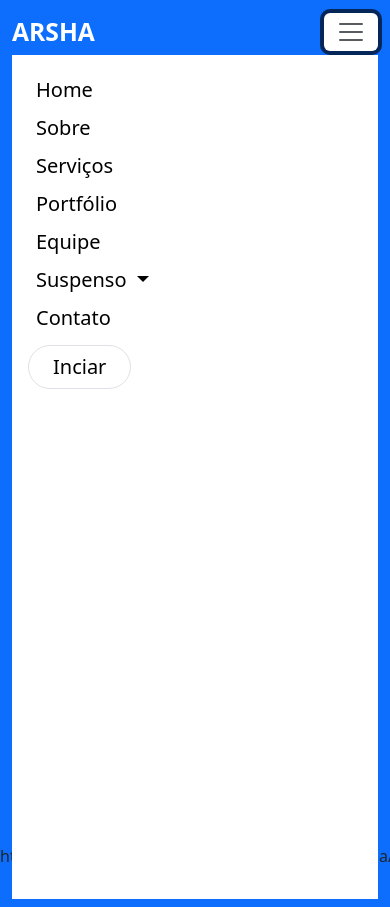
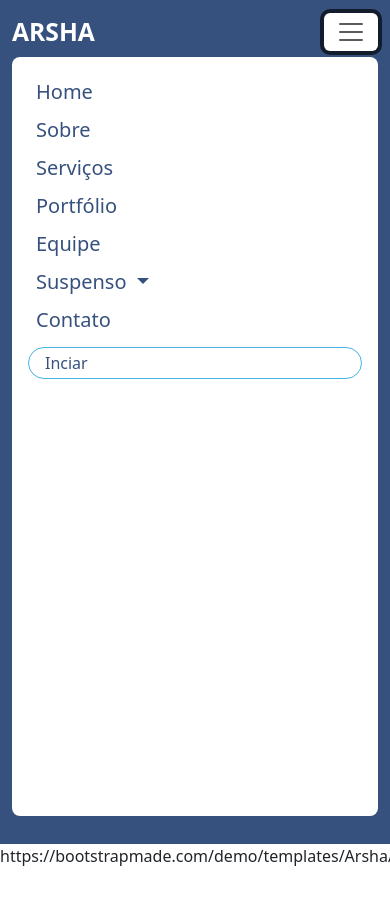
Before and after one commit to Antonio-Romes/ARSHA, a plain HTML site: page index.html in a window 390 px wide. Both pictures are taken after a click on the button "Toggle navigation". After the commit the page ends 868 px from the top, so only its background shows below. Drawn offline with nearby package versions, Linux system fonts and the light colour scheme.

Commit message:
torna o menu responsivel

```diff
--- a/CSS/style.css
+++ b/CSS/style.css
@@ -17,9 +17,60 @@
   background-color: #485f5e;
  }
 
- .height-100vh {
-  height: 100vh;
+
+ .content{
+  background-color: #37517e;
+ }
+
+ .content nav{
+  height: 70px;
+  width: 80%;
+ }
+
+ .content nav .collapse{
+  background-color: #37517e;
+
+ }
+
+ .content nav .collapse ul li a{
+  color: #fff;
+ }
+
+ .content nav .collapse button{
+  color: #fff;
+  border-color: #47b2e4;
+  border-radius: 2rem;
+  padding: .2rem 1rem;
+ }
+
+@media (max-width: 992px) {
+  .content nav{
+    width: 100%;
+    background-color: #37517e;
+   }
+
+   .content nav .collapse{
+    height: 90vh;
+    width: 100%;
+    background-color: #fff;
+    margin-top: .1rem;
+    border-radius: .5rem;
+   }
+
+   .content nav .collapse ul li a{
+    color: #37517e;
+   }
+
+   .content nav .collapse button{
+    color: #37517e;
+    border-color: #47b2e4;
+    border-radius: 2rem;
+    padding: .2rem 1rem;
+    width: 100%;
+    text-align: left;
+   }
 }
+
 
  /*
   .bg-azul-marinho-intenso, .bg-xl-azul-marinho-intenso{
--- a/index.html
+++ b/index.html
@@ -13,32 +13,32 @@
    <main class="container-fluid
                 p-0
                 content ">
-    <section id="home" class="bg-primary ">
+    <section id="home" class="">
       <nav class="container-fluid navbar navbar-expand-lg bg-azul-marinho-intenso sticky-top aos-init">
-        <div class="container-fluid ">
+        <div class="container-fluid container-md container-sm">
           <a class="navbar-brand text-white fw-bolder fs-2" href="#">ARSHA</a>
           <button class="navbar-toggler border-0 bg-white" type="button" data-bs-toggle="collapse" data-bs-target="#navbarSupportedContent" aria-controls="navbarSupportedContent" aria-expanded="false" aria-label="Toggle navigation">
             <span class="navbar-toggler-icon "></span>
           </button>
-          <div class="collapse navbar-collapse bg-white p-3 height-100vh " id="navbarSupportedContent">
+          <div class="collapse navbar-collapse p-3 " id="navbarSupportedContent">
             <ul class="navbar-nav me-auto mb-2 mb-lg-0 w-100 justify-content-end">
               <li class="nav-item">
-                <a class="nav-link  text-black fs-5 py-1 px-2 "  href="#home">Home</a>
+                <a class="nav-link fs-5 py-1 px-2 "  href="#home">Home</a>
               </li>
               <li class="nav-item">
-                <a class="nav-link  text-black fs-5 py-1 px-2 "  href="#about">Sobre</a>
+                <a class="nav-link  fs-5 py-1 px-2 "  href="#about">Sobre</a>
               </li>
               <li class="nav-item">
-                <a class="nav-link  text-black fs-5 py-1 px-2" href="#services">Serviços</a>
+                <a class="nav-link  fs-5 py-1 px-2" href="#services">Serviços</a>
               </li>
               <li class="nav-item">
-                <a class="nav-link  text-black fs-5 py-1 px-2" href="#portfolio">Portfólio</a>
+                <a class="nav-link  fs-5 py-1 px-2" href="#portfolio">Portfólio</a>
               </li>
               <li class="nav-item">
-                <a class="nav-link  text-black fs-5 py-1 px-2" href="#team">Equipe</a>
+                <a class="nav-link fs-5 py-1 px-2" href="#team">Equipe</a>
               </li>
               <li class="nav-item dropdown">
-                <a class="nav-link dropdown-toggle  text-black fs-5 py-1 px-2" href="#" role="button" data-bs-toggle="dropdown" aria-expanded="false">
+                <a class="nav-link dropdown-toggle fs-5 py-1 px-2" href="#" role="button" data-bs-toggle="dropdown" aria-expanded="false">
                   Suspenso
                 </a>
                 <ul class="dropdown-menu">
@@ -49,13 +49,35 @@
                 </ul>
               </li>
               <li class="nav-item">
-                <a class="nav-link  text-black fs-5 py-1 px-2" href="#contact">Contato</a>
+                <a class="nav-link  fs-5 py-1 px-2" href="#contact">Contato</a>
               </li>
             </ul>
-            <button class="btn btn-outline-success border rounded-5 px-4  text-black fs-5" type="button">Inciar</button>
+            <button class="btn " type="button">Inciar</button>
           </div>
         </div>
       </nav>
+      <header id="home" class="container-fluid bg-azul-marinho-intenso aos-init">
+        <section class="section-banner row py-4 height-100vh" >
+          <div class="col-12 col-lg-6 px-5"  data-aos="fade-up" data-aos-duration="2000">
+            <h1 class="text-white fw-bolder fs-3 text-center">
+              Melhores soluções para o seu negócio
+            </h1>
+            <p class="text-white-50 text-center"> Somos uma equipe de designers talentosos que criam sites com Bootstrap</p>
+
+            <div class="row justify-content-center align-content-center mt-2 ">
+              <button class="btn btn-primary border rounded-5 w-auto" type="button">Inciar</button>
+              <svg xmlns="http://www.w3.org/2000/svg" width="35" height="35" fill="currentColor" class="bi bi-play-circle text-white w-auto pe-1" viewBox="0 0 16 16">
+                <path d="M8 15A7 7 0 1 1 8 1a7 7 0 0 1 0 14m0 1A8 8 0 1 0 8 0a8 8 0 0 0 0 16"/>
+                <path d="M6.271 5.055a.5.5 0 0 1 .52.038l3.5 2.5a.5.5 0 0 1 0 .814l-3.5 2.5A.5.5 0 0 1 6 10.5v-5a.5.5 0 0 1 .271-.445"/>
+              </svg>
+              <p class="text-white w-auto p-0 pt-1 m-0 d-flex ">Assista vídeo</p>
+            </div>
+          </div>
+          <div class="col-12 col-lg-6 d-flex order-first order-lg-last justify-content-center align-content-center" data-aos="zoom-in" data-aos-duration="2000">
+            <img class="img-fluid  " src="img/hero-img.png" alt="imagem de tecnologia" >
+          </div>
+        </section>
+    </header>
     </section>
 
    </main>
```
